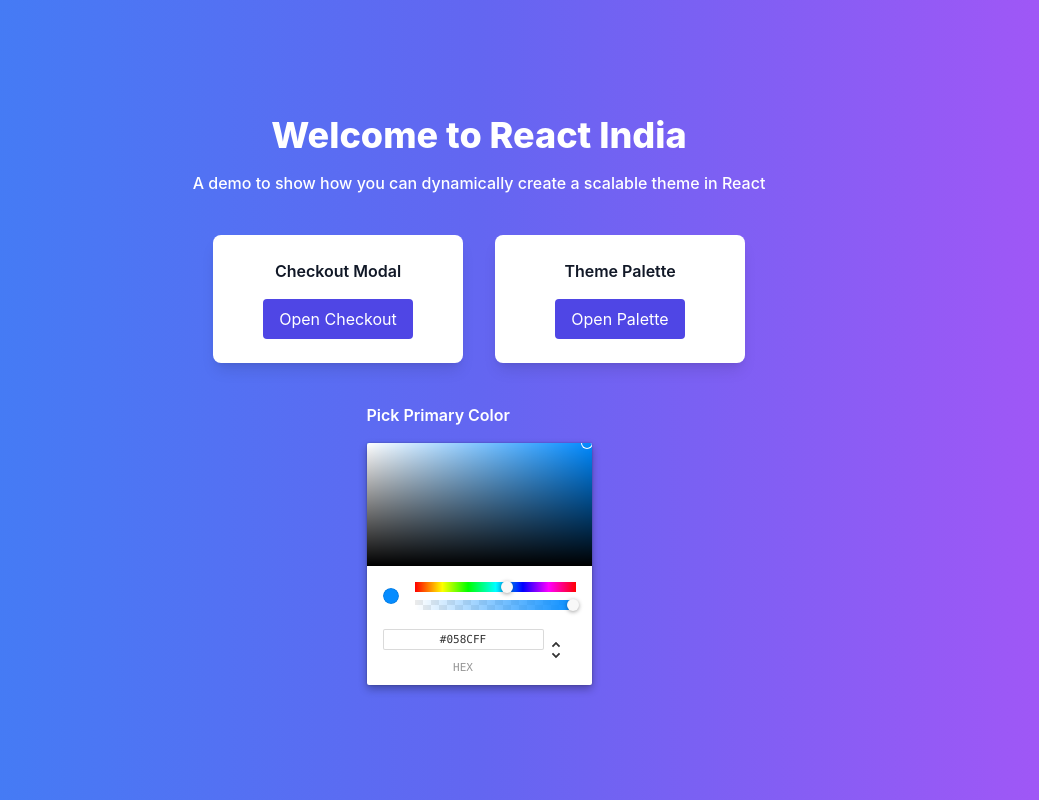
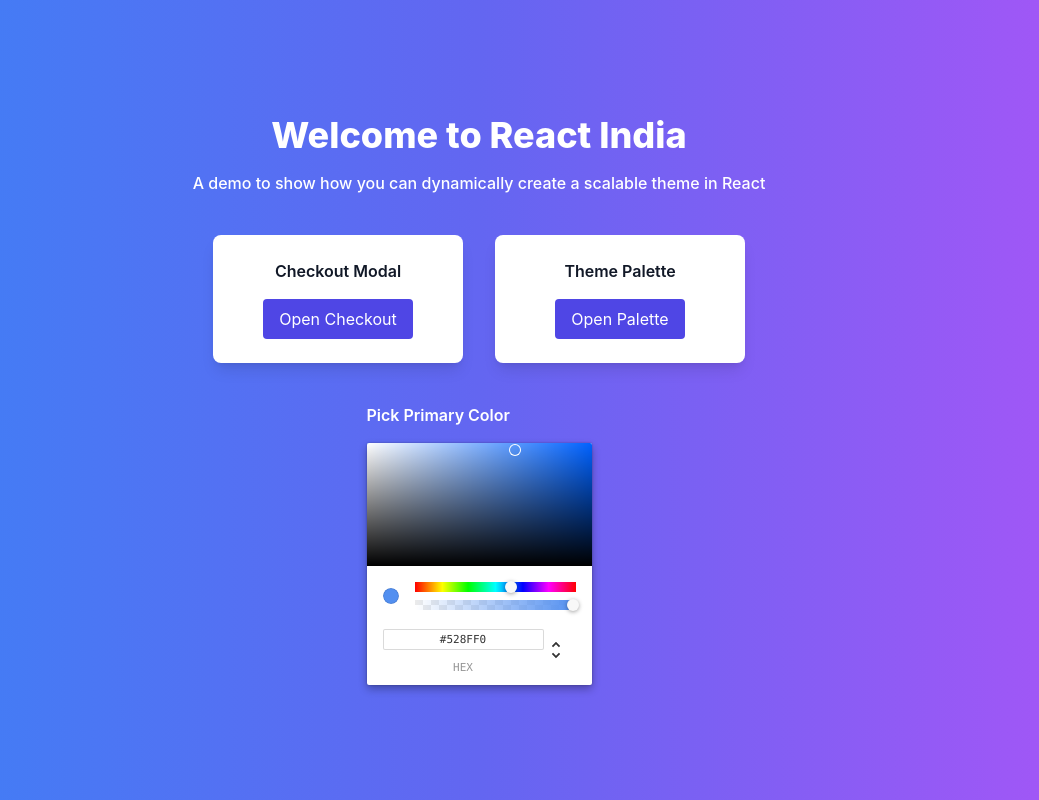
Before and after one commit to smilegupta/theming-made-easy, a React (Vite) app: page / in a window 1280 px wide. Shown: the whole page, without its empty margins (161-1200 px from the left). Built offline with nearby package versions, Linux system fonts and the light colour scheme.

Commit message:
feat: updated the theme color

```diff
--- a/src/App.jsx
+++ b/src/App.jsx
@@ -10,7 +10,7 @@
 const App = () => {
   const [isOpen, setIsOpen] = useState(false);
   const [showThemePalette, setShowThemePalette] = useState(false);
-  const [primaryColor, setPrimaryColor] = useState("#058cff");
+  const [primaryColor, setPrimaryColor] = useState("#528FF0");
 
   // Handle color change
   const handleColorChange = (color) => {
```
